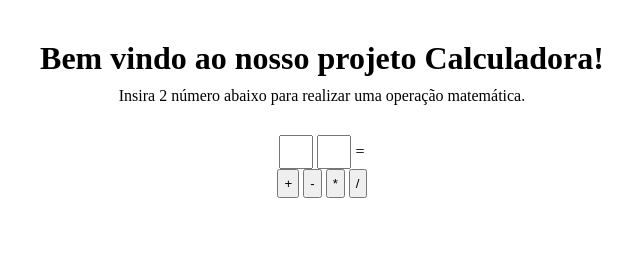
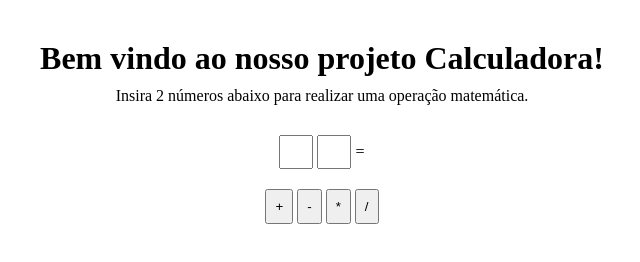
Before and after one commit to SalinhaDaTrybe/Calculator, a plain HTML site: page index.html in a window 1280 px wide. Shown: the whole page, without its empty margins (318-958 px from the left). Drawn offline with Linux system fonts and the light colour scheme.

Commit message:
Index e css atualizados

```diff
--- a/index.html
+++ b/index.html
@@ -9,7 +9,7 @@
   <body>
     <header>
       <h1>Bem vindo ao nosso projeto Calculadora!</h1>
-      <p>Insira 2 número abaixo para realizar uma operação matemática.</p>
+      <p>Insira 2 números abaixo para realizar uma operação matemática.</p>
     </header>
     <main>
       <div id="input-area">
--- a/style.css
+++ b/style.css
@@ -17,7 +17,7 @@ header {
   gap: 10px;
 }
 
-form {
+main {
   display: flex;
   flex-direction: column;
   gap: 20px;
@@ -29,5 +29,5 @@ form {
 }
 
 #button-area > button {
-  padding: 5px;
+  padding: 8px;
 }
```
